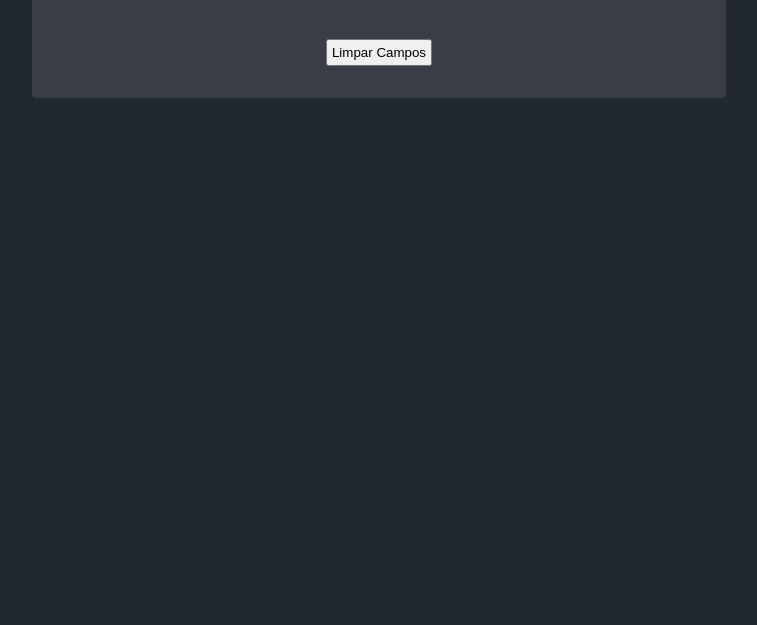
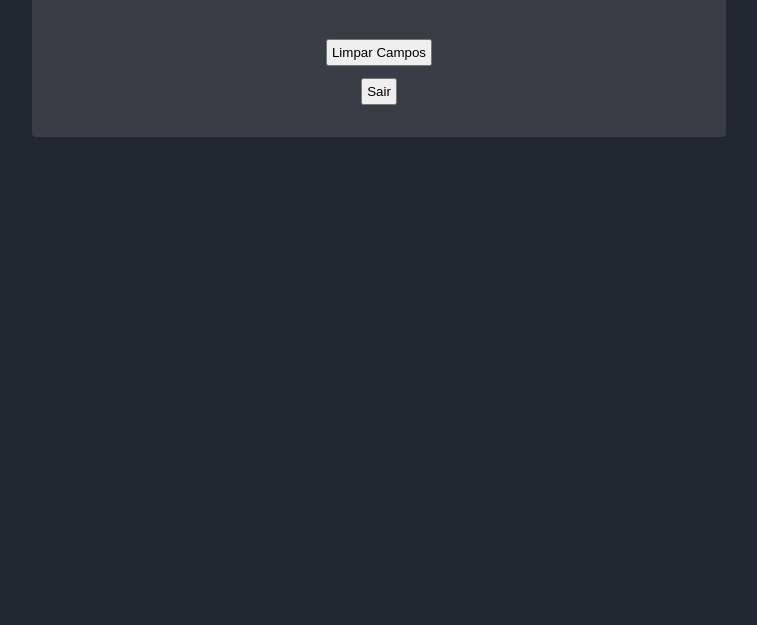
Before and after one commit to pablovns/LP-2Bim, a plain HTML site: page index.html in a window 1280 px wide. Shown: the part 175-800 px from the top of the page, without its empty margins (261-1018 px from the left). Drawn offline with Linux system fonts and the light colour scheme.

Commit message:
Adicionar botão de sair

```diff
--- a/index.html
+++ b/index.html
@@ -25,6 +25,7 @@
         Resultado: <label id="labelResultado"></label>
       </p>
       <button onclick="limparCampos()">Limpar Campos</button>
+      <button onclick="sair()">Sair</button>
     </main>
 
     <script src="index.js"></script>
--- a/index.js
+++ b/index.js
@@ -43,6 +43,10 @@ function limparCampos() {
   esconderResultado();
 }
 
+function sair() {
+    window.close();
+}
+
 const objOperacoes = {
   "+": (a, b) => soma(a, b),
   "-": (a, b) => subtracao(a, b),
```
